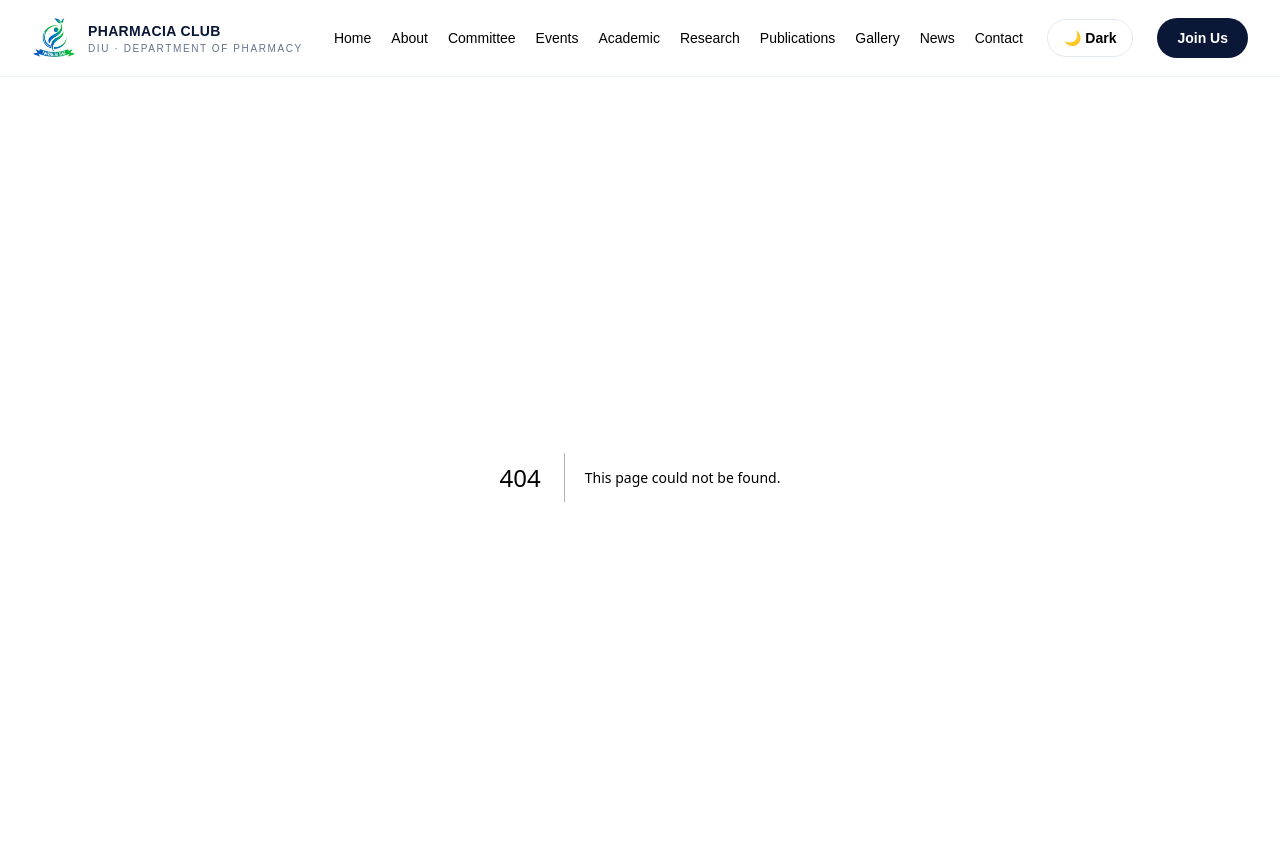
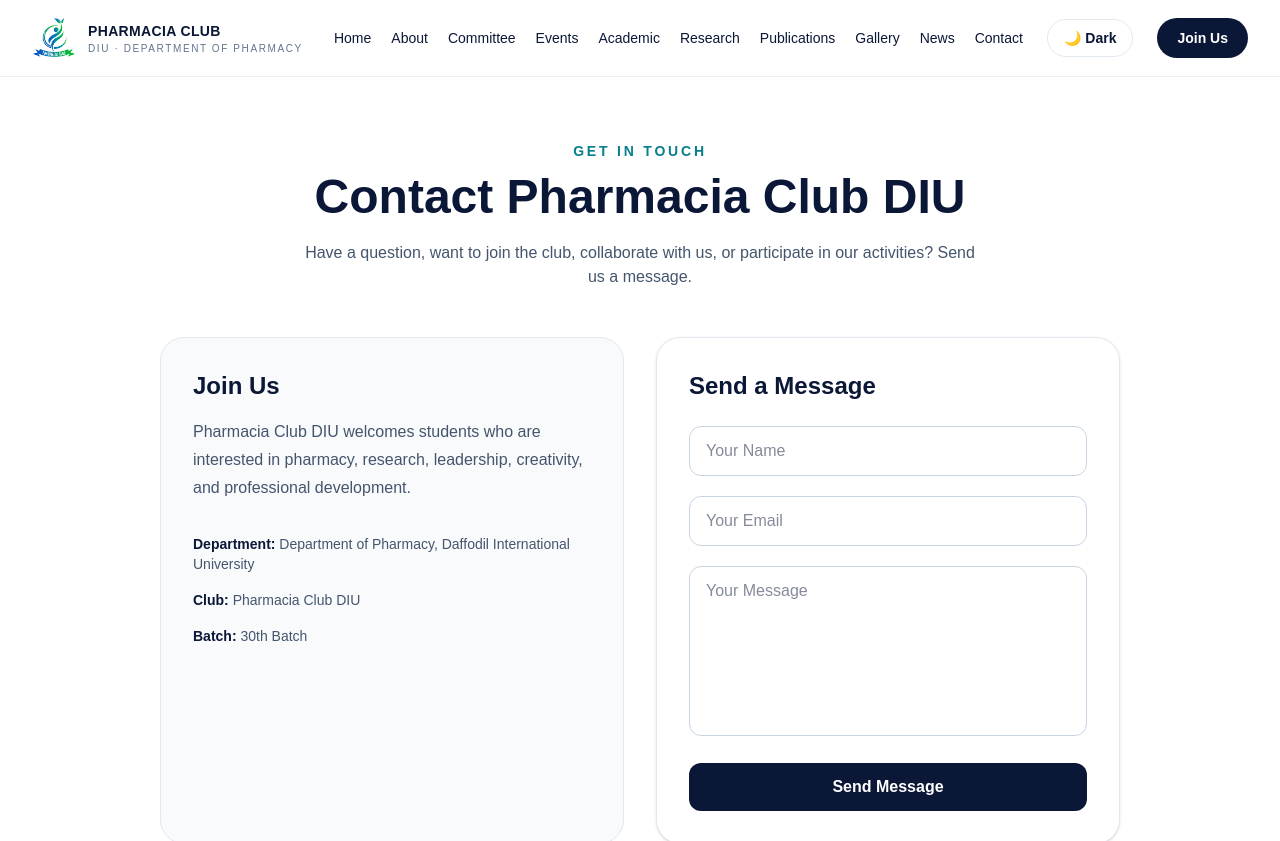
Before and after one commit to hasanjobair15/pharmaciaclubdiu, a Next.js app: page /contact in a window 1280 px wide. Before the commit this address had no page. Shown: the top 841 px of the page. Built offline with nearby package versions, Linux system fonts and the light colour scheme.

Commit message:
Add Contact page

```diff
--- /dev/null
+++ b/app/contact/page.tsx
@@ -0,0 +1,113 @@
+"use client";
+
+import { useState } from "react";
+
+export default function ContactPage() {
+  const [submitted, setSubmitted] = useState(false);
+
+  return (
+    <main className="min-h-screen bg-white dark:bg-[#0a0f1a]">
+      <section className="mx-auto max-w-5xl px-6 py-16 lg:px-8">
+        <div className="text-center">
+          <p className="text-sm font-bold uppercase tracking-[0.2em] text-[#087f8c]">
+            Get In Touch
+          </p>
+
+          <h1 className="mt-3 text-4xl font-bold text-[#0b1736] dark:text-white sm:text-5xl">
+            Contact Pharmacia Club DIU
+          </h1>
+
+          <p className="mx-auto mt-5 max-w-2xl text-slate-600 dark:text-slate-300">
+            Have a question, want to join the club, collaborate with us, or
+            participate in our activities? Send us a message.
+          </p>
+        </div>
+
+        <div className="mt-12 grid gap-8 md:grid-cols-2">
+          <div className="rounded-3xl border border-slate-200 bg-slate-50 p-8 dark:border-slate-700 dark:bg-slate-900">
+            <h2 className="text-2xl font-bold text-[#0b1736] dark:text-white">
+              Join Us
+            </h2>
+
+            <p className="mt-4 leading-7 text-slate-600 dark:text-slate-300">
+              Pharmacia Club DIU welcomes students who are interested in
+              pharmacy, research, leadership, creativity, and professional
+              development.
+            </p>
+
+            <div className="mt-8 space-y-4 text-sm text-slate-600 dark:text-slate-300">
+              <p>
+                <strong className="text-[#0b1736] dark:text-white">
+                  Department:
+                </strong>{" "}
+                Department of Pharmacy, Daffodil International University
+              </p>
+
+              <p>
+                <strong className="text-[#0b1736] dark:text-white">
+                  Club:
+                </strong>{" "}
+                Pharmacia Club DIU
+              </p>
+
+              <p>
+                <strong className="text-[#0b1736] dark:text-white">
+                  Batch:
+                </strong>{" "}
+                30th Batch
+              </p>
+            </div>
+          </div>
+
+          <div className="rounded-3xl border border-slate-200 bg-white p-8 shadow-sm dark:border-slate-700 dark:bg-[#0f172a]">
+            <h2 className="text-2xl font-bold text-[#0b1736] dark:text-white">
+              Send a Message
+            </h2>
+
+            {submitted ? (
+              <div className="mt-8 rounded-2xl border border-green-200 bg-green-50 p-5 text-green-700 dark:border-green-800 dark:bg-green-950/30 dark:text-green-300">
+                Thank you! Your message has been received.
+              </div>
+            ) : (
+              <form
+                onSubmit={(e) => {
+                  e.preventDefault();
+                  setSubmitted(true);
+                }}
+                className="mt-6 space-y-5"
+              >
+                <input
+                  type="text"
+                  placeholder="Your Name"
+                  required
+                  className="w-full rounded-xl border border-slate-300 bg-white px-4 py-3 outline-none focus:border-[#087f8c] dark:border-slate-600 dark:bg-slate-900 dark:text-white"
+                />
+
+                <input
+                  type="email"
+                  placeholder="Your Email"
+                  required
+                  className="w-full rounded-xl border border-slate-300 bg-white px-4 py-3 outline-none focus:border-[#087f8c] dark:border-slate-600 dark:bg-slate-900 dark:text-white"
+                />
+
+                <textarea
+                  placeholder="Your Message"
+                  rows={6}
+                  required
+                  className="w-full resize-none rounded-xl border border-slate-300 bg-white px-4 py-3 outline-none focus:border-[#087f8c] dark:border-slate-600 dark:bg-slate-900 dark:text-white"
+                />
+
+                <button
+                  type="submit"
+                  className="w-full rounded-xl bg-[#0b1736] px-6 py-3 font-bold text-white transition hover:bg-[#087f8c]"
+                >
+                  Send Message
+                </button>
+              </form>
+            )}
+          </div>
+        </div>
+      </section>
+    </main>
+  );
+}
```
